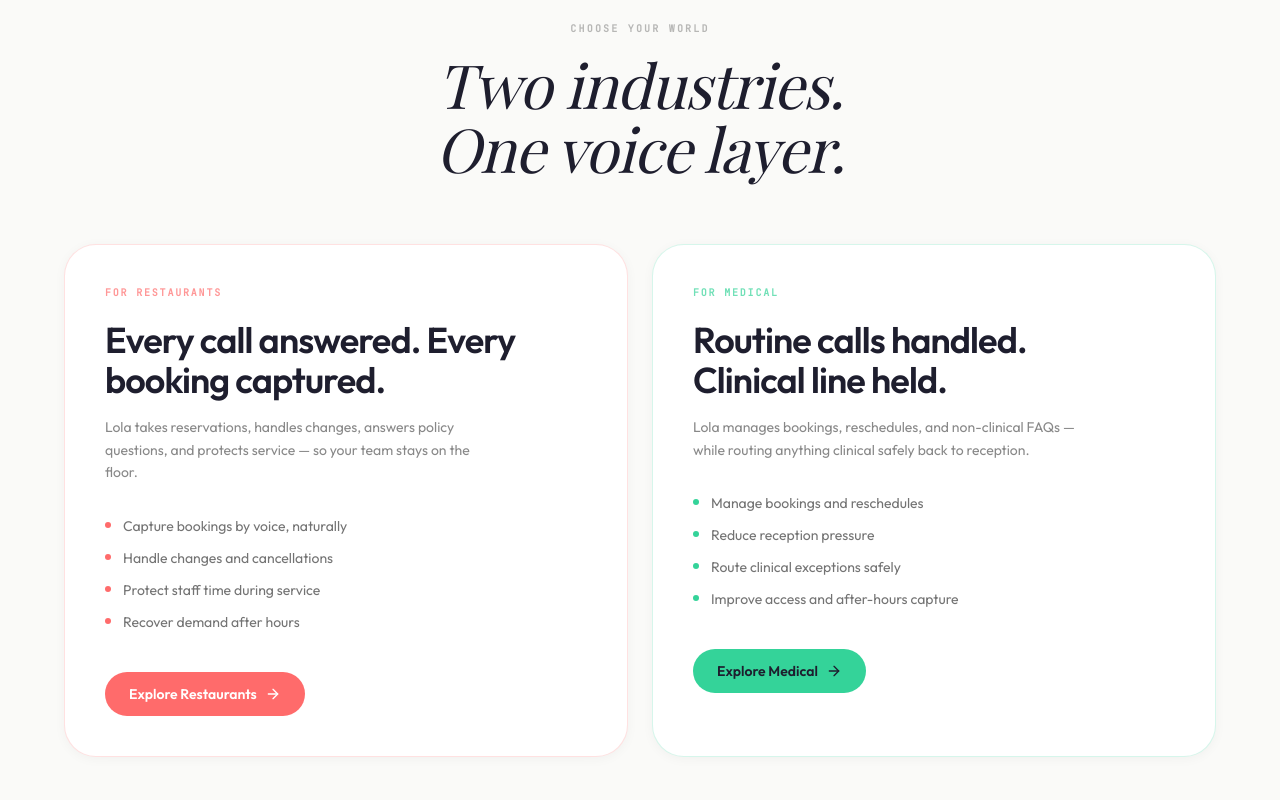
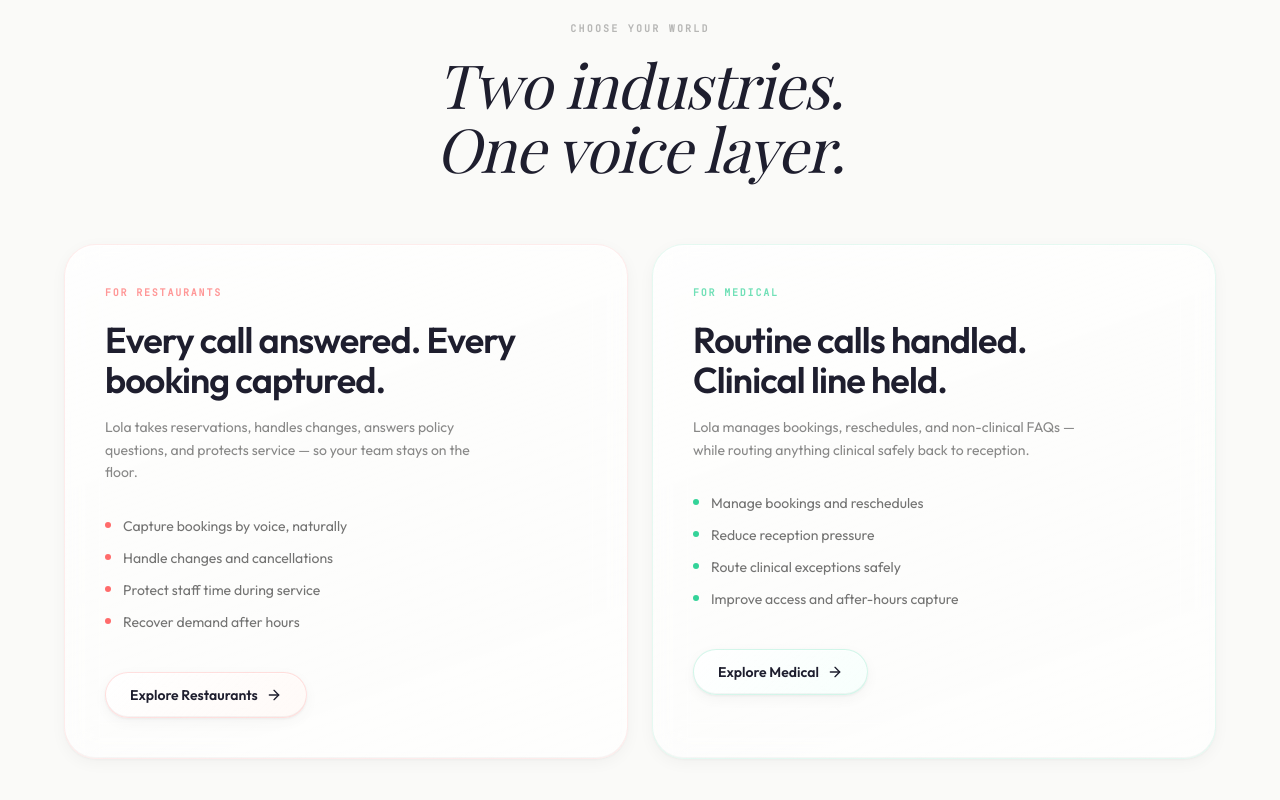
Before and after one commit to iainmacr77/r3worked-website, a Next.js app: page / in a window 1280 px wide. Shown: the part 1044-1844 px from the top of the page. Built offline with nearby package versions, Linux system fonts and the light colour scheme.

Commit message:
revamping the new homepage hero

```diff
--- a/src/app/globals.css
+++ b/src/app/globals.css
@@ -483,4 +483,205 @@
   .section-offset {
     scroll-margin-top: 7rem;
   }
+
+  /* ─── Shell Glass: Button / Pill ─── */
+  .shell-glass-btn {
+    position: relative;
+    isolation: isolate;
+    overflow: hidden;
+    background: linear-gradient(
+      135deg,
+      rgba(255, 255, 255, 0.72) 0%,
+      rgba(255, 255, 255, 0.48) 100%
+    );
+    backdrop-filter: blur(12px) saturate(140%);
+    -webkit-backdrop-filter: blur(12px) saturate(140%);
+    box-shadow:
+      inset 0 1px 0 rgba(255, 255, 255, 0.6),
+      inset 0 -1px 0 rgba(0, 0, 0, 0.04),
+      0 1px 3px rgba(0, 0, 0, 0.06),
+      0 4px 14px rgba(0, 0, 0, 0.04);
+    transition: all 0.4s cubic-bezier(0.4, 0, 0.2, 1);
+  }
+
+  .shell-glass-btn::before {
+    content: "";
+    position: absolute;
+    inset: 0;
+    border-radius: inherit;
+    background: linear-gradient(
+      105deg,
+      rgba(255, 255, 255, 0) 30%,
+      rgba(255, 255, 255, 0.45) 50%,
+      rgba(255, 255, 255, 0) 70%
+    );
+    transform: translateX(-110%);
+    transition: transform 0.6s cubic-bezier(0.4, 0, 0.2, 1);
+    pointer-events: none;
+    z-index: 1;
+  }
+
+  .shell-glass-btn:hover {
+    box-shadow:
+      inset 0 1px 0 rgba(255, 255, 255, 0.7),
+      inset 0 -1px 0 rgba(0, 0, 0, 0.05),
+      0 2px 6px rgba(0, 0, 0, 0.08),
+      0 8px 24px rgba(0, 0, 0, 0.06);
+    transform: translateY(-1px);
+  }
+
+  .shell-glass-btn:hover::before {
+    transform: translateX(110%);
+  }
+
+  .shell-glass-btn:active {
+    transform: translateY(0) scale(0.98);
+  }
+
+  /* Coral-tinted shell button */
+  .shell-glass-btn--coral {
+    border: 1px solid rgba(255, 107, 107, 0.2);
+    background: linear-gradient(
+      135deg,
+      rgba(255, 255, 255, 0.68) 0%,
+      rgba(255, 245, 240, 0.52) 100%
+    );
+  }
+
+  .shell-glass-btn--coral:hover {
+    border-color: rgba(255, 107, 107, 0.35);
+    box-shadow:
+      inset 0 1px 0 rgba(255, 255, 255, 0.7),
+      inset 0 -1px 0 rgba(255, 107, 107, 0.06),
+      0 2px 6px rgba(255, 107, 107, 0.08),
+      0 8px 24px rgba(255, 107, 107, 0.06);
+  }
+
+  /* Mint-tinted shell button */
+  .shell-glass-btn--mint {
+    border: 1px solid rgba(52, 211, 153, 0.2);
+    background: linear-gradient(
+      135deg,
+      rgba(255, 255, 255, 0.68) 0%,
+      rgba(240, 255, 250, 0.52) 100%
+    );
+  }
+
+  .shell-glass-btn--mint:hover {
+    border-color: rgba(52, 211, 153, 0.35);
+    box-shadow:
+      inset 0 1px 0 rgba(255, 255, 255, 0.7),
+      inset 0 -1px 0 rgba(52, 211, 153, 0.06),
+      0 2px 6px rgba(52, 211, 153, 0.08),
+      0 8px 24px rgba(52, 211, 153, 0.06);
+  }
+
+  /* ─── Shell Glass: Card ─── */
+  .shell-glass-card {
+    position: relative;
+    isolation: isolate;
+    overflow: hidden;
+    background: linear-gradient(
+      160deg,
+      rgba(255, 255, 255, 0.82) 0%,
+      rgba(255, 255, 255, 0.60) 50%,
+      rgba(255, 255, 255, 0.72) 100%
+    );
+    backdrop-filter: blur(16px) saturate(150%);
+    -webkit-backdrop-filter: blur(16px) saturate(150%);
+    box-shadow:
+      inset 0 1px 0 rgba(255, 255, 255, 0.65),
+      inset 0 -1px 0 rgba(0, 0, 0, 0.03),
+      0 1px 3px rgba(0, 0, 0, 0.04),
+      0 4px 16px rgba(0, 0, 0, 0.04);
+    transition: all 0.5s cubic-bezier(0.4, 0, 0.2, 1);
+  }
+
+  .shell-glass-card::after {
+    content: "";
+    position: absolute;
+    inset: 0;
+    border-radius: inherit;
+    background: linear-gradient(
+      160deg,
+      rgba(255, 255, 255, 0.3) 0%,
+      rgba(255, 255, 255, 0) 40%,
+      rgba(255, 255, 255, 0.1) 100%
+    );
+    pointer-events: none;
+    z-index: 1;
+    opacity: 0;
+    transition: opacity 0.5s ease;
+  }
+
+  .shell-glass-card:hover {
+    box-shadow:
+      inset 0 1px 0 rgba(255, 255, 255, 0.75),
+      inset 0 -1px 0 rgba(0, 0, 0, 0.04),
+      0 2px 8px rgba(0, 0, 0, 0.06),
+      0 12px 36px rgba(0, 0, 0, 0.06);
+    transform: translateY(-2px);
+  }
+
+  .shell-glass-card:hover::after {
+    opacity: 1;
+  }
+
+  /* Coral-tinted card */
+  .shell-glass-card--coral {
+    border: 1px solid rgba(255, 107, 107, 0.12);
+  }
+
+  .shell-glass-card--coral:hover {
+    border-color: rgba(255, 107, 107, 0.24);
+    box-shadow:
+      inset 0 1px 0 rgba(255, 255, 255, 0.75),
+      inset 0 -1px 0 rgba(255, 107, 107, 0.04),
+      0 2px 8px rgba(255, 107, 107, 0.06),
+      0 12px 36px rgba(255, 107, 107, 0.05),
+      0 0 0 1px rgba(255, 107, 107, 0.06);
+  }
+
+  /* Mint-tinted card */
+  .shell-glass-card--mint {
+    border: 1px solid rgba(52, 211, 153, 0.12);
+  }
+
+  .shell-glass-card--mint:hover {
+    border-color: rgba(52, 211, 153, 0.24);
+    box-shadow:
+      inset 0 1px 0 rgba(255, 255, 255, 0.75),
+      inset 0 -1px 0 rgba(52, 211, 153, 0.04),
+      0 2px 8px rgba(52, 211, 153, 0.06),
+      0 12px 36px rgba(52, 211, 153, 0.05),
+      0 0 0 1px rgba(52, 211, 153, 0.06);
+  }
+
+  /* ─── Shell Glass: Navbar ─── */
+  .shell-glass-nav {
+    background: linear-gradient(
+      180deg,
+      rgba(250, 250, 248, 0.78) 0%,
+      rgba(250, 250, 248, 0.72) 100%
+    );
+    backdrop-filter: blur(20px) saturate(160%);
+    -webkit-backdrop-filter: blur(20px) saturate(160%);
+    border-bottom: 1px solid rgba(30, 30, 46, 0.06);
+    box-shadow:
+      inset 0 -1px 0 rgba(255, 255, 255, 0.3),
+      0 1px 4px rgba(0, 0, 0, 0.04),
+      0 4px 12px rgba(0, 0, 0, 0.02);
+  }
+
+  @media (prefers-reduced-motion: reduce) {
+    .shell-glass-btn::before {
+      transition: none;
+    }
+    .shell-glass-btn:hover {
+      transform: none;
+    }
+    .shell-glass-card:hover {
+      transform: none;
+    }
+  }
 }
--- a/src/components/homepage/ChooseYourWorld.tsx
+++ b/src/components/homepage/ChooseYourWorld.tsx
@@ -16,10 +16,10 @@ const VERTICALS = [
       "Recover demand after hours",
     ],
     accent: {
-      border: "border-coral/20 hover:border-coral/30",
+      cardClass: "shell-glass-card shell-glass-card--coral",
       dot: "bg-coral",
       eyebrow: "text-coral/70",
-      cta: "bg-coral text-white hover:bg-coral/90",
+      ctaClass: "shell-glass-btn shell-glass-btn--coral",
       glow: "bg-[radial-gradient(ellipse_70%_50%_at_50%_0%,rgba(255,107,107,0.06),transparent_70%)]",
     },
   },
@@ -37,10 +37,10 @@ const VERTICALS = [
       "Improve access and after-hours capture",
     ],
     accent: {
-      border: "border-[#34D399]/20 hover:border-[#34D399]/30",
+      cardClass: "shell-glass-card shell-glass-card--mint",
       dot: "bg-[#34D399]",
       eyebrow: "text-[#34D399]/70",
-      cta: "bg-[#34D399] text-ink hover:bg-[#34D399]/90",
+      ctaClass: "shell-glass-btn shell-glass-btn--mint",
       glow: "bg-[radial-gradient(ellipse_70%_50%_at_50%_0%,rgba(52,211,153,0.06),transparent_70%)]",
     },
   },
@@ -66,7 +66,7 @@ export function ChooseYourWorld() {
             <Link
               key={v.name}
               href={v.href}
-              className={`group relative overflow-hidden rounded-[2rem] border ${v.accent.border} bg-white p-8 shadow-[0_2px_12px_rgba(0,0,0,0.04)] transition-all duration-500 hover:-translate-y-1 hover:shadow-[0_8px_30px_rgba(0,0,0,0.08)] md:p-10`}
+              className={`group relative overflow-hidden rounded-[2rem] ${v.accent.cardClass} p-8 md:p-10`}
             >
               {/* Subtle accent glow at top */}
               <div
@@ -101,7 +101,7 @@ export function ChooseYourWorld() {
                 </ul>
 
                 <div
-                  className={`mt-10 inline-flex items-center gap-2 rounded-full px-6 py-3 text-sm font-semibold transition-all duration-300 ${v.accent.cta}`}
+                  className={`mt-10 inline-flex items-center gap-2 rounded-full px-6 py-3 text-sm font-semibold text-ink ${v.accent.ctaClass}`}
                 >
                   Explore {v.name}
                   <ArrowRight className="h-4 w-4 transition-transform duration-300 group-hover:translate-x-1" />
--- a/src/components/homepage/HomepageHero.tsx
+++ b/src/components/homepage/HomepageHero.tsx
@@ -107,14 +107,14 @@ export function HomepageHero() {
         <div className="mt-10 flex flex-wrap items-center justify-center gap-4 md:mt-12">
           <Link
             href="/restaurants"
-            className="group inline-flex min-h-12 items-center justify-center gap-2 rounded-full border border-coral/30 bg-coral/[0.06] px-7 py-3 text-sm font-semibold tracking-wide text-ink transition-all duration-300 hover:border-coral/50 hover:bg-coral/[0.1] hover:-translate-y-0.5 active:translate-y-0 active:scale-[0.98]"
+            className="shell-glass-btn shell-glass-btn--coral group inline-flex min-h-12 items-center justify-center gap-2 rounded-full px-7 py-3 text-sm font-semibold tracking-wide text-ink"
           >
             <span className="h-2 w-2 rounded-full bg-coral/60 transition-colors group-hover:bg-coral" />
             Explore Restaurants
           </Link>
           <Link
             href="/medical"
-            className="group inline-flex min-h-12 items-center justify-center gap-2 rounded-full border border-[#34D399]/30 bg-[#34D399]/[0.06] px-7 py-3 text-sm font-semibold tracking-wide text-ink transition-all duration-300 hover:border-[#34D399]/50 hover:bg-[#34D399]/[0.1] hover:-translate-y-0.5 active:translate-y-0 active:scale-[0.98]"
+            className="shell-glass-btn shell-glass-btn--mint group inline-flex min-h-12 items-center justify-center gap-2 rounded-full px-7 py-3 text-sm font-semibold tracking-wide text-ink"
           >
             <span className="h-2 w-2 rounded-full bg-[#34D399]/60 transition-colors group-hover:bg-[#34D399]" />
             Explore Medical
--- a/src/components/homepage/HomepageNavbar.tsx
+++ b/src/components/homepage/HomepageNavbar.tsx
@@ -38,7 +38,7 @@ export function HomepageNavbar() {
       className={cn(
         "fixed inset-x-0 top-0 z-50 transition-all duration-300",
         navMode === "scrolled"
-          ? "bg-[#FAFAF8]/80 backdrop-blur-xl border-b border-ink/[0.06] shadow-[0_1px_3px_rgba(0,0,0,0.04)]"
+          ? "shell-glass-nav"
           : "bg-transparent"
       )}
     >
```
